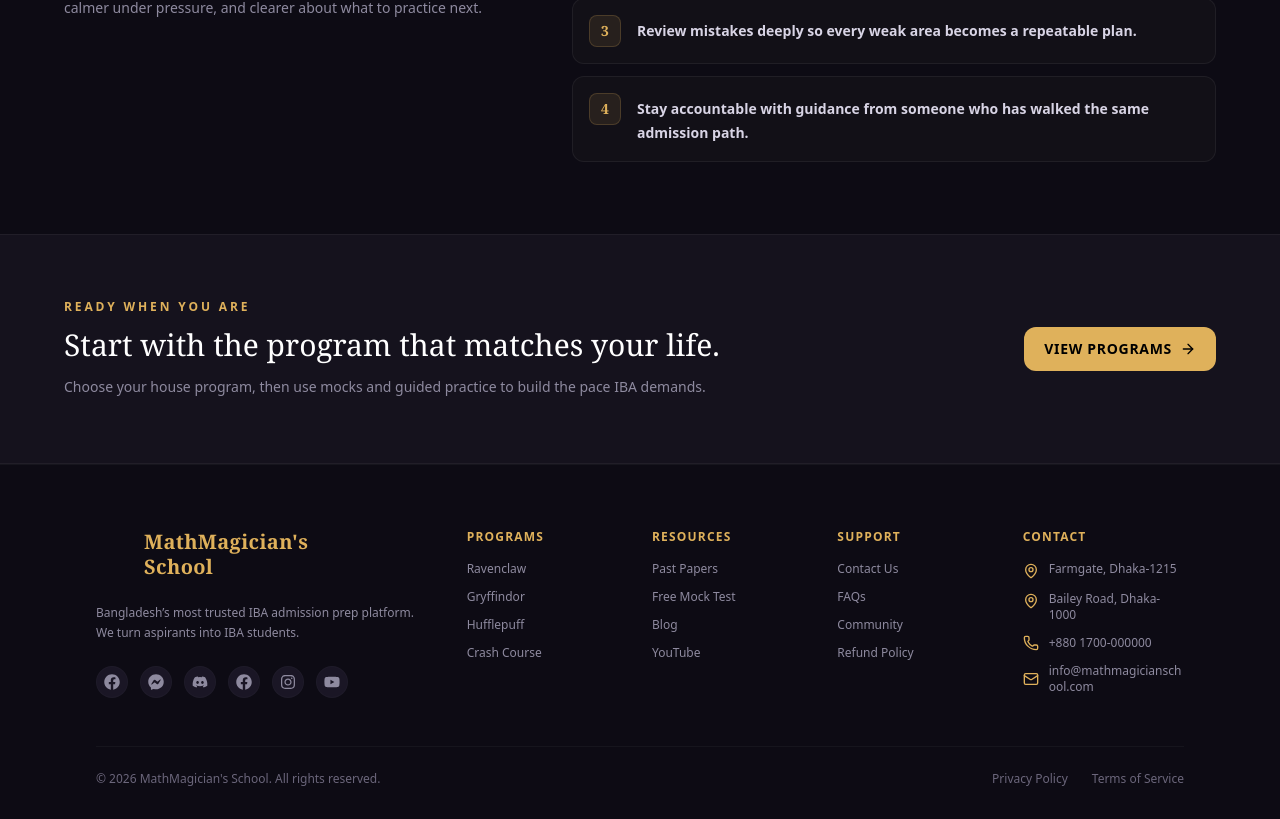
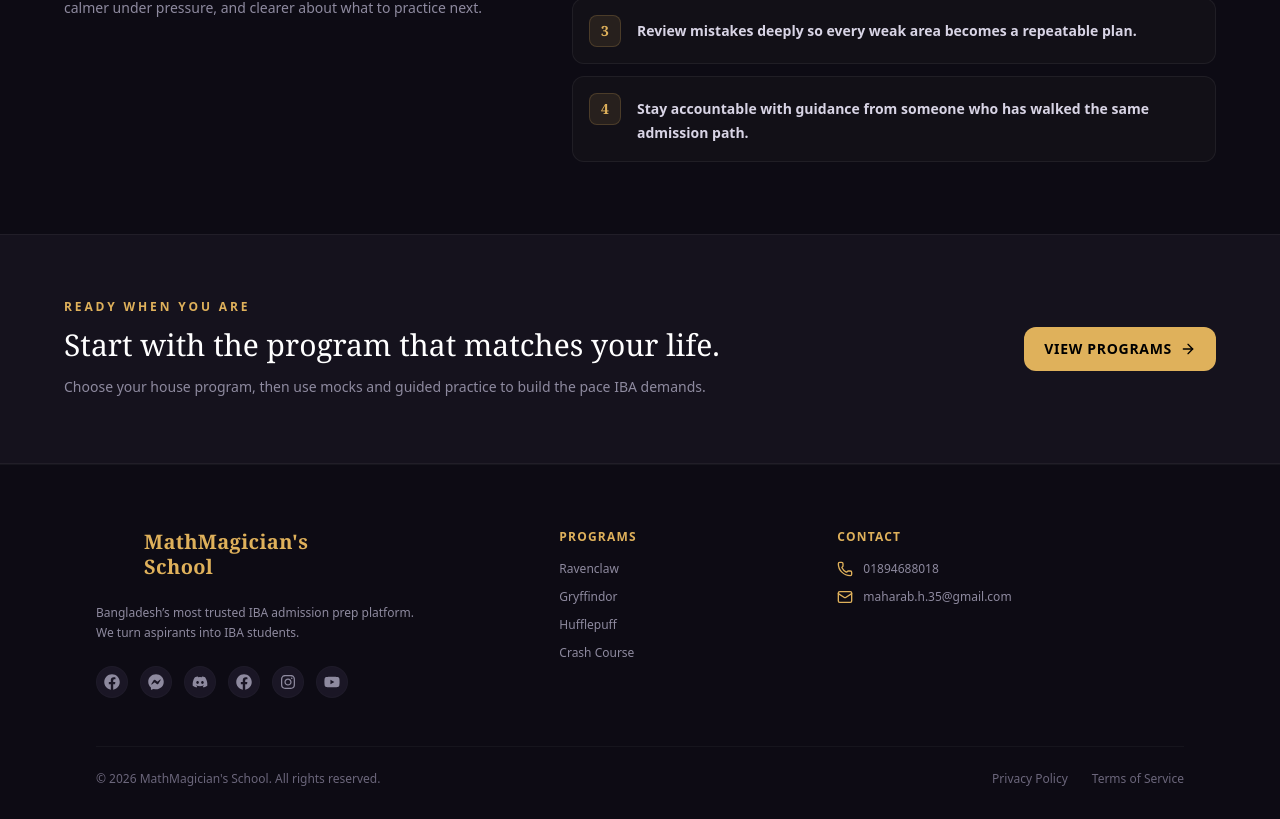
Before and after one commit to raf0670/math-magician-client, a Next.js app: page /about in a window 1280 px wide. Shown: the part 1546-2365 px from the top of the page. Built offline with nearby package versions, Linux system fonts and the light colour scheme; no server answers.

Commit message:
feat: update Footer component by removing unused links and enhancing contact information

```diff
--- a/src/components/shared/Footer.jsx
+++ b/src/components/shared/Footer.jsx
@@ -1,5 +1,5 @@
 "use client";
-import { Mail, MapPin, Phone } from "lucide-react";
+import { Mail, Phone } from "lucide-react";
 import Link from "next/link";
 import { FaDiscord, FaFacebook, FaFacebookMessenger, FaInstagram, FaYoutube } from "react-icons/fa";
 import BrandMark from "@/components/shared/BrandMark";
@@ -41,24 +41,10 @@ export default function Footer() {
   const currentYear = 2026; // Static synchronization point matching deployment cycle
 
   const programLinks = [
-    { name: "Ravenclaw", href: "/programs/online" },
-    { name: "Gryffindor", href: "/programs/farmgate" },
-    { name: "Hufflepuff", href: "/programs/bailey-rd" },
-    { name: "Crash Course", href: "/programs/crash-course" },
-  ];
-
-  const resourceLinks = [
-    { name: "Past Papers", href: "/resources/past-papers" },
-    { name: "Free Mock Test", href: "/resources/mock-test" },
-    { name: "Blog", href: "/blog" },
-    { name: "YouTube", href: "https://youtube.com" },
-  ];
-
-  const supportLinks = [
-    { name: "Contact Us", href: "/contact" },
-    { name: "FAQs", href: "/faqs" },
-    { name: "Community", href: "/#community-section" },
-    { name: "Refund Policy", href: "/refund-policy" },
+    { name: "Ravenclaw", href: "/#programs-section" },
+    { name: "Gryffindor", href: "/#programs-section" },
+    { name: "Hufflepuff", href: "/#programs-section" },
+    { name: "Crash Course", href: "/#programs-section" },
   ];
 
   return (
@@ -68,7 +54,7 @@ export default function Footer() {
       <div className="grid grid-cols-1 sm:grid-cols-2 lg:grid-cols-12 gap-10 lg:gap-6 pb-12">
 
         {/* COLUMN 1: BRAND LOGO & PLATFORM BIO (Spans 4 columns on large views) */}
-        <div className="flex flex-col gap-6 lg:col-span-4">
+        <div className="flex flex-col gap-6 lg:col-span-5">
           <Link href="/" className="flex items-center gap-3">
             <div className="flex w-9 h-9 shrink-0 items-center justify-center">
               <BrandMark className="h-7 w-7" />
@@ -102,7 +88,7 @@ export default function Footer() {
         </div>
 
         {/* COLUMN 2: PROGRAMS */}
-        <div className="flex flex-col gap-4 lg:col-span-2">
+        <div className="flex flex-col gap-4 lg:col-span-3">
           <h4 className="text-xs font-bold tracking-widest text-[#DFB15B] uppercase">Programs</h4>
           <ul className="flex flex-col gap-3 text-xs font-medium text-[#8E8A9F]">
             {programLinks.map((link) => (
@@ -113,50 +99,20 @@ export default function Footer() {
           </ul>
         </div>
 
-        {/* COLUMN 3: RESOURCES */}
-        <div className="flex flex-col gap-4 lg:col-span-2">
-          <h4 className="text-xs font-bold tracking-widest text-[#DFB15B] uppercase">Resources</h4>
-          <ul className="flex flex-col gap-3 text-xs font-medium text-[#8E8A9F]">
-            {resourceLinks.map((link) => (
-              <li key={link.name}>
-                <Link href={link.href} className="hover:text-white transition-colors duration-200">{link.name}</Link>
-              </li>
-            ))}
-          </ul>
-        </div>
-
-        {/* COLUMN 4: SUPPORT */}
-        <div className="flex flex-col gap-4 lg:col-span-2">
-          <h4 className="text-xs font-bold tracking-widest text-[#DFB15B] uppercase">Support</h4>
-          <ul className="flex flex-col gap-3 text-xs font-medium text-[#8E8A9F]">
-            {supportLinks.map((link) => (
-              <li key={link.name}>
-                <Link href={link.href} className="hover:text-white transition-colors duration-200">{link.name}</Link>
-              </li>
-            ))}
-          </ul>
-        </div>
-
-        {/* COLUMN 5: CONTACT ARCHIVE (Spans 2 columns on large views) */}
-        <div className="flex flex-col gap-4 lg:col-span-2">
+        {/* COLUMN 3: CONTACT */}
+        <div className="flex flex-col gap-4 lg:col-span-4">
           <h4 className="text-xs font-bold tracking-widest text-[#DFB15B] uppercase">Contact</h4>
           <ul className="flex flex-col gap-3 text-xs font-medium text-[#8E8A9F]">
-            <li className="flex items-start gap-2.5">
-              <MapPin className="w-4 h-4 text-[#DFB15B] shrink-0 mt-0.5" />
-              <span>Farmgate, Dhaka-1215</span>
-            </li>
-            <li className="flex items-start gap-2.5">
-              <MapPin className="w-4 h-4 text-[#DFB15B] shrink-0 mt-0.5" />
-              <span>Bailey Road, Dhaka-1000</span>
-            </li>
             <li className="flex items-center gap-2.5">
               <Phone className="w-4 h-4 text-[#DFB15B] shrink-0" />
-              <span>+880 1700-000000</span>
+              <a href="tel:+8801894688018" className="hover:text-white transition-colors">
+                01894688018
+              </a>
             </li>
             <li className="flex items-center gap-2.5 break-all">
               <Mail className="w-4 h-4 text-[#DFB15B] shrink-0" />
-              <a href="mailto:info@mathmagicianschool.com" className="hover:text-white transition-colors">
-                info@mathmagicianschool.com
+              <a href="mailto:maharab.h.35@gmail.com" className="hover:text-white transition-colors">
+                maharab.h.35@gmail.com
               </a>
             </li>
           </ul>
```
